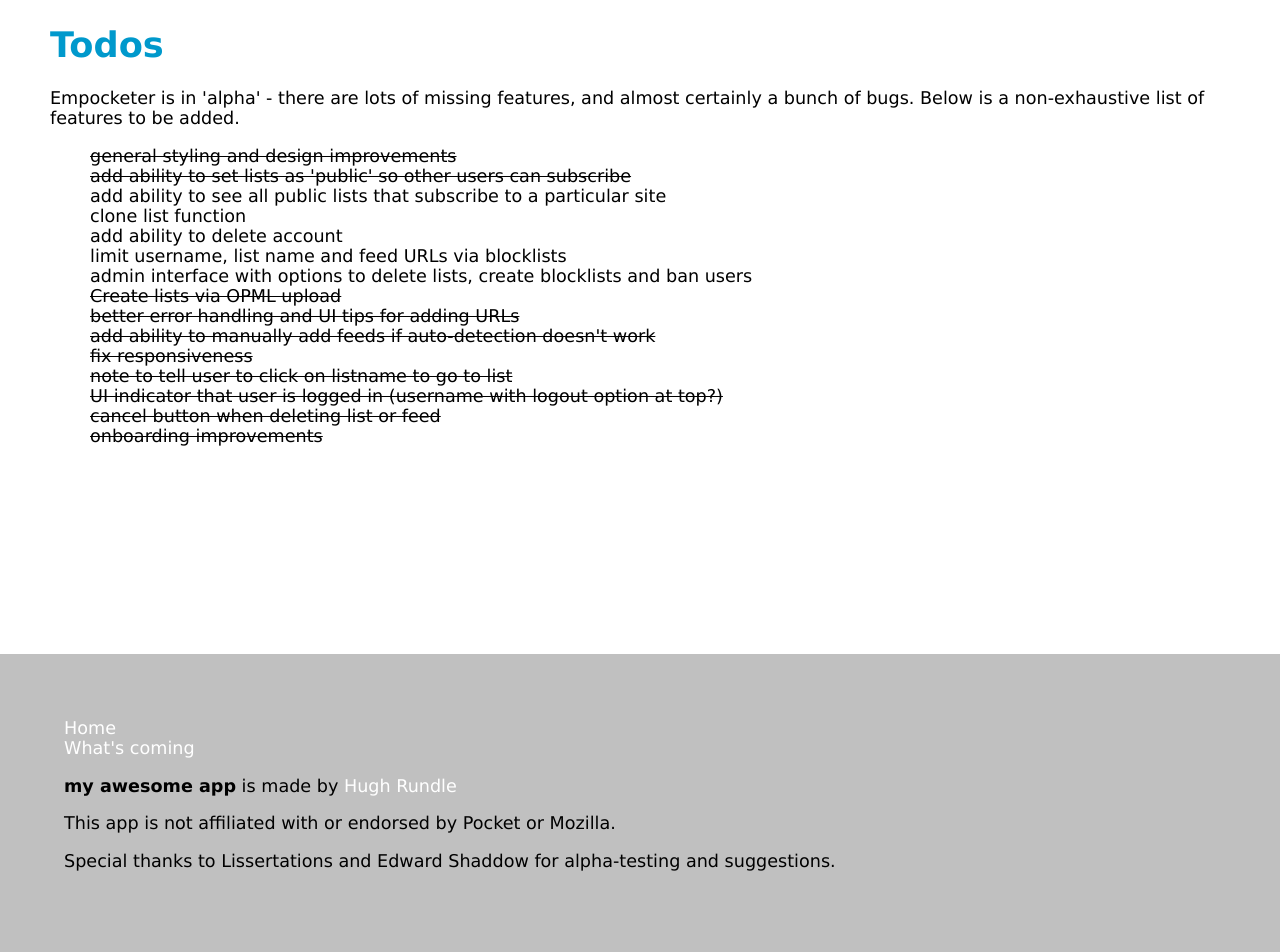
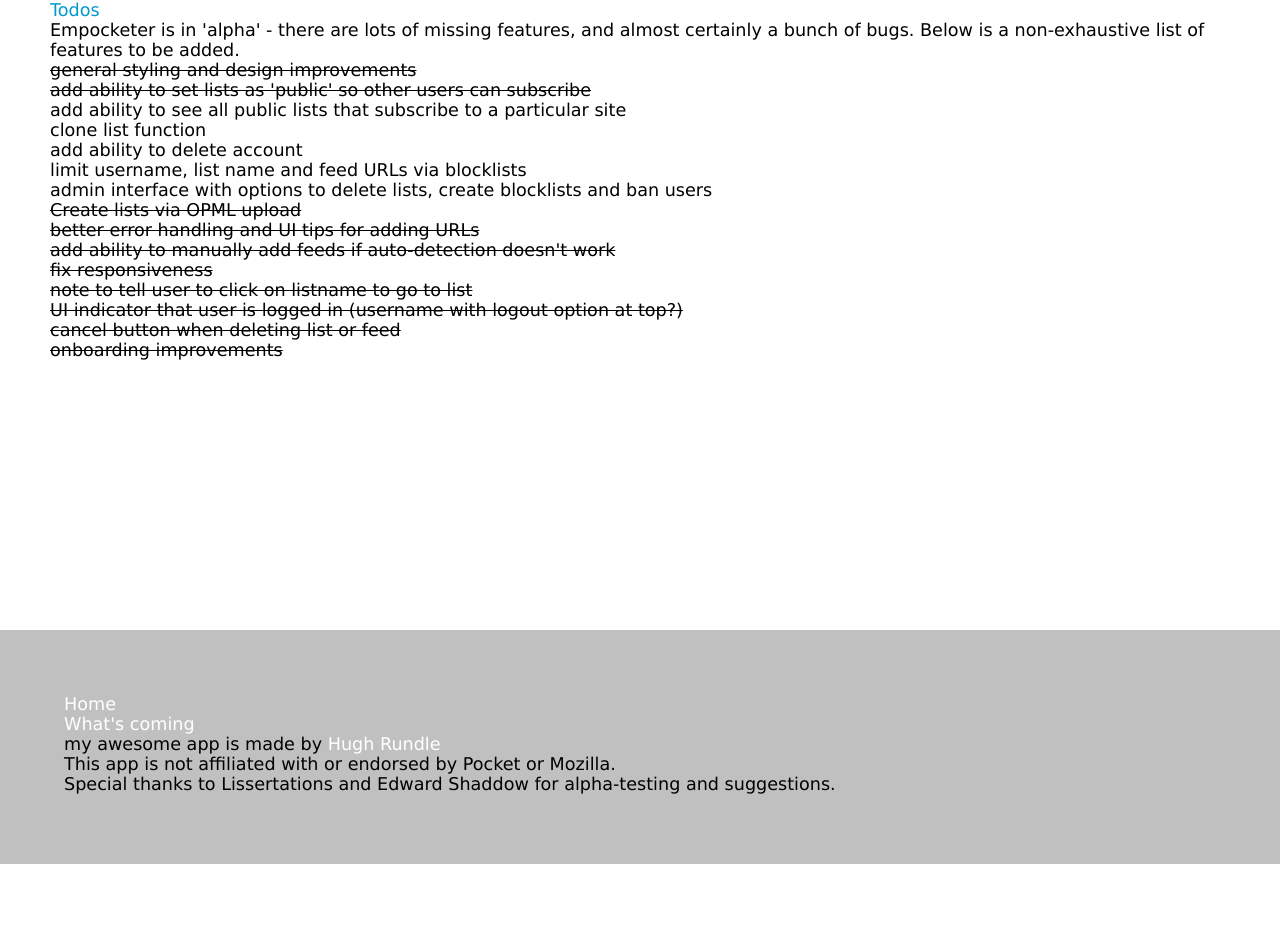
Before and after one commit to NNTin/empocketer, a Node server app: page /todos/ in a window 1280 px wide. After the commit the page ends 864 px from the top, so only its background shows below. Run offline with Node 20, Linux system fonts and the light colour scheme; some libraries are stand-ins or nearby versions.

Commit message:
🖍 styling fixes and updates

```diff
--- a/public/stylesheets/style.css
+++ b/public/stylesheets/style.css
@@ -1,3 +1,54 @@
+/* http://meyerweb.com/eric/tools/css/reset/
+   v2.0 | 20110126
+   License: none (public domain)
+*/
+
+html, body, div, span, applet, object, iframe,
+h1, h2, h3, h4, h5, h6, p, blockquote, pre,
+a, abbr, acronym, address, big, cite, code,
+del, dfn, em, img, ins, kbd, q, s, samp,
+small, strike, strong, sub, sup, tt, var,
+b, u, i, center,
+dl, dt, dd, ol, ul, li,
+fieldset, form, label, legend,
+table, caption, tbody, tfoot, thead, tr, th, td,
+article, aside, canvas, details, embed,
+figure, figcaption, footer, header, hgroup,
+menu, nav, output, ruby, section, summary,
+time, mark, audio, video {
+	margin: 0;
+	padding: 0;
+	border: 0;
+	font-size: 100%;
+	font: inherit;
+	vertical-align: baseline;
+}
+/* HTML5 display-role reset for older browsers */
+article, aside, details, figcaption, figure,
+footer, header, hgroup, menu, nav, section {
+	display: block;
+}
+body {
+	line-height: 1;
+}
+ol, ul {
+	list-style: none;
+}
+blockquote, q {
+	quotes: none;
+}
+blockquote:before, blockquote:after,
+q:before, q:after {
+	content: '';
+	content: none;
+}
+table {
+	border-collapse: collapse;
+	border-spacing: 0;
+}
+
+/* end meyerweb */
+
 :root {
   --header-text-color: #0099cc;
   --success: #6dc066;
@@ -292,6 +351,15 @@ div.logInButton {
 
 .undelete {
   /* font-size: 0.8em; */
+}
+
+/* Gecko/Firefox hack for positioning spans inside labels */
+@-moz-document url-prefix() {
+  .switch::before,
+  .opmlButton::before
+   {
+    height: 2em;
+  }
 }
 
 /*
--- a/views/lists.hbs
+++ b/views/lists.hbs
@@ -8,7 +8,7 @@
 		{{#if public}}
 			{{!-- accessible accordions turns this into a button so we can't put any other buttons in the heading --}}
 		  <h3 class="accordion__heading">
-		    {{name}} by {{ownerName}} &nbsp&nbsp&nbsp&nbsp🔗 {{feeds.length}} &nbsp&nbsp👍{{subscribers.length}}
+		    {{name}} by {{ownerName}} &nbsp&nbsp&nbsp&nbsp📄 {{feeds.length}} &nbsp&nbsp🙂{{subscribers.length}}
 		  </h3>
 		  <div class="accordion__panel">
 				{{#unless mylist}}
```
Also changed, not shown: other parts of public/stylesheets/style.css (+17 -9 lines), views/dashboard.hbs (+3 -8 lines).
